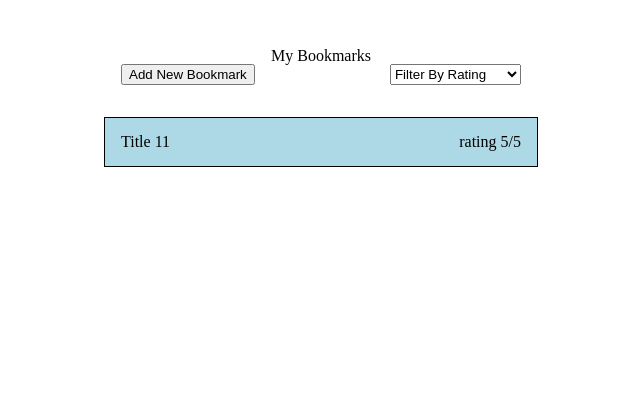
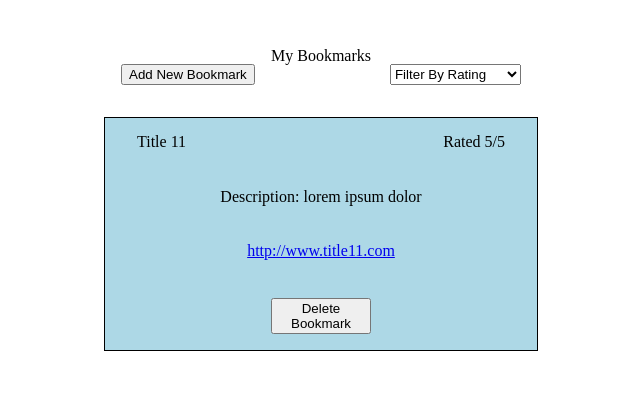
Before and after one commit to wavinginspace/bookmarks-app, a website with bundled scripts: page index.html in a window 1280 px wide. Shown: the whole page, without its empty margins (319-959 px from the left). Built offline with nearby package versions, Linux system fonts and the light colour scheme.

Commit message:
expanded view render

```diff
--- a/scripts/bookmarks.js
+++ b/scripts/bookmarks.js
@@ -2,7 +2,20 @@ import store from './store.js';
 import api from './api.js';
 
 
-const generateBookmarkItem = function (item) {
+const generateBookmarkItem = function (item, ratingFilter) {
+  if (item.expanded) {
+    return `<li class="bookmark expanded" data-item-id="${item.id}" tabindex="0">
+  <div class="title-rating-expanded">
+  <span class="bookmark-title-expanded">${item.title}</span>
+  <span class="bookmark-rating-expanded">Rated ${item.rating}/5</span>
+  </div>
+  <p>Description: ${item.description}</p>
+  <a href = "${item.url}" target = "_blank">${item.url}</a>
+  <button class="delete-bookmark">Delete Bookmark</button>
+
+</li>`;
+  }
+
   return `<li class="bookmark" data-item-id="${item.id}" tabindex="0">
       <span class="bookmark-title">${item.title}</span>
       <span class="bookmark-rating">rating ${item.rating}/5</span>
@@ -66,6 +79,8 @@ const generateInitialView = function() {
 `;
 };
 
+// const generate
+
 //TODO check this against shopping list renderError if it's not working as is. might need to set error-container div in html so that it can be cleared with handleCloseError.
 // ? maybe okay now ?
 
@@ -87,12 +102,11 @@ const render = function () {
   renderError();
 
   if (store.adding === false) {
-    // const bookmarkListString = generateBookmarkListString(store.bookmarkList);
     let initialView = generateInitialView();
-    // TODO line 90 might need to be done from event handler
-    // $('.bookmarks-list').append(bookmarkListString);
     $('body').html(initialView);
   }
+
+
 
   // TODO stopped here 1/17
 
--- a/styles.css
+++ b/styles.css
@@ -53,6 +53,24 @@ input[placeholder] {
 	padding: 1rem;
 	margin: 0 auto .5rem;
 	max-width: 400px;
+}
+
+.expanded {
+	max-width: 400px;
+	max-height: 300px;
+	height: 200px;
+}
+
+.title-rating-expanded {
+	display: flex;
+	justify-content: space-between;
+	padding: 0 1rem;
+}
+
+.delete-bookmark {
+	display: block;
+	max-width: 100px;
+	margin: 0 auto;
 }
 
 /* ADD NEW BOOKMARK VIEW */
```
